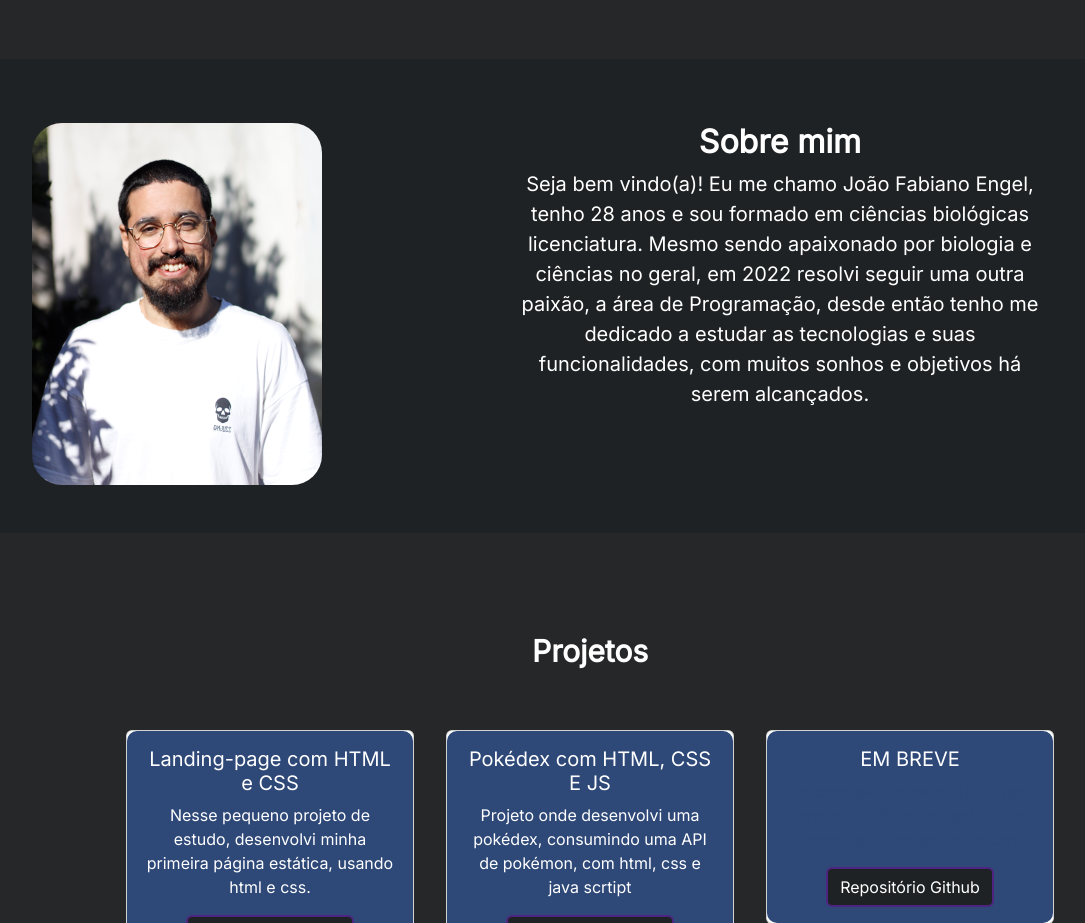
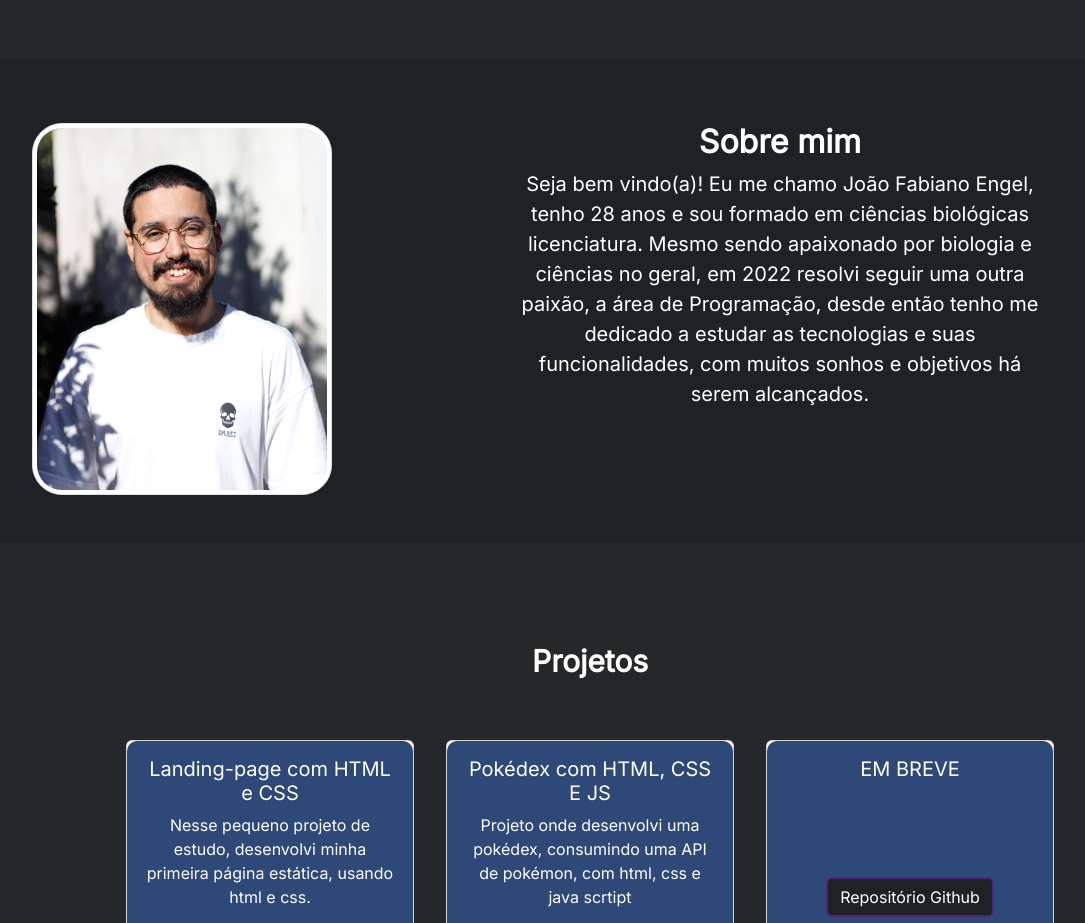
Before and after one commit to JoaoEngel/Portifolio-JE, a React (Create React App) app: page / in a window 1280 px wide. Shown: the part 840-1763 px from the top of the page, without its empty margins (50-1135 px from the left). Built offline with nearby package versions, Linux system fonts and the light colour scheme.

Commit message:
dependence-legacy

```diff
--- a/package.json
+++ b/package.json
@@ -22,7 +22,7 @@
     "web-vitals": "^2.1.4"
   },
   "scripts": {
-    "start": "react-scripts start",
+    "start": "react-scripts --openssl-legacy-provider start",
     "build": "react-scripts build",
     "test": "react-scripts test",
     "eject": "react-scripts eject",
--- a/src/components/about/About.jsx
+++ b/src/components/about/About.jsx
@@ -7,7 +7,11 @@ export default function About() {
       <div className="container">
         <div className="row">
           <div className="col-sm-5 pt-3">
-            <img src={ME} alt="Foto-perfil-JE" />
+            <img
+              src={ME}
+              alt="Foto-perfil-JE"
+              className="img-fluid img-thumbnail"
+            />
           </div>
           <div className="col-sm-6 text-center pt-3">
             <h2>Sobre mim</h2>
```
